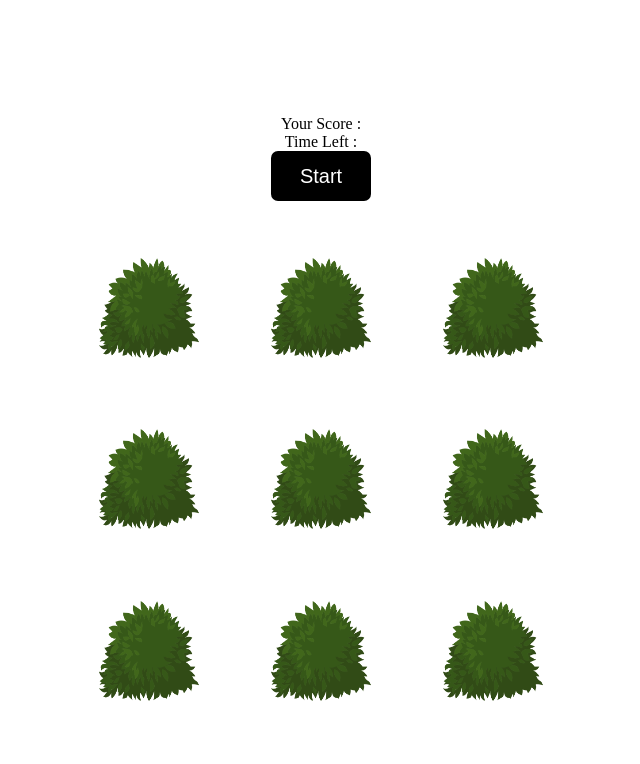
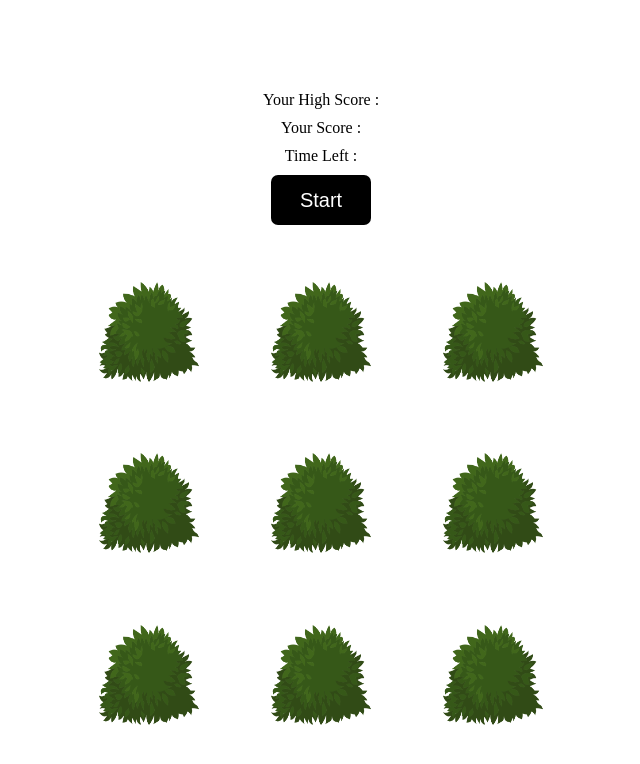
Before and after one commit to Shitanshukumar607/Whack-a-mole, a plain HTML site: page index.html in a window 1280 px wide. Shown: the whole page, without its empty margins (319-959 px from the left). Drawn offline with Linux system fonts and the light colour scheme.

Commit message:
Update index.html

```diff
--- a/index.html
+++ b/index.html
@@ -9,9 +9,14 @@
 </head>
 
 <body>
-    <p id="score">Your Score :</p>
-    <p id="timeleft">Time Left :</p>
-    <button id="start" type="start">Start</button>
+
+    <div class="texts">
+        <p id="highscore">Your High Score :</p>
+        <p id="score">Your Score :</p>
+        <p id="timeleft">Time Left :</p>
+        <button id="start" type="start">Start</button>
+    </div>
+
     <div id="container">
         <div class="grid">
             <img id="bush1" class="bush" src="bush.png" alt="bush">
```
